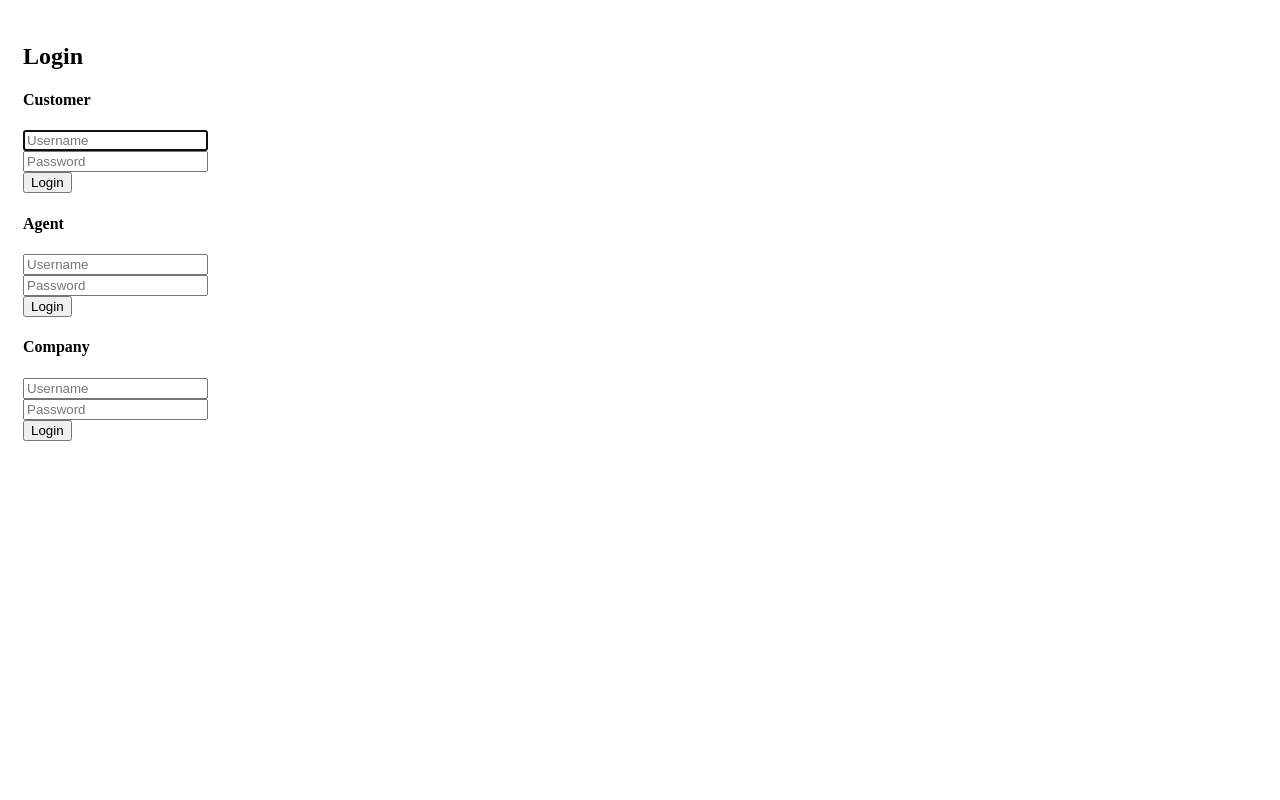
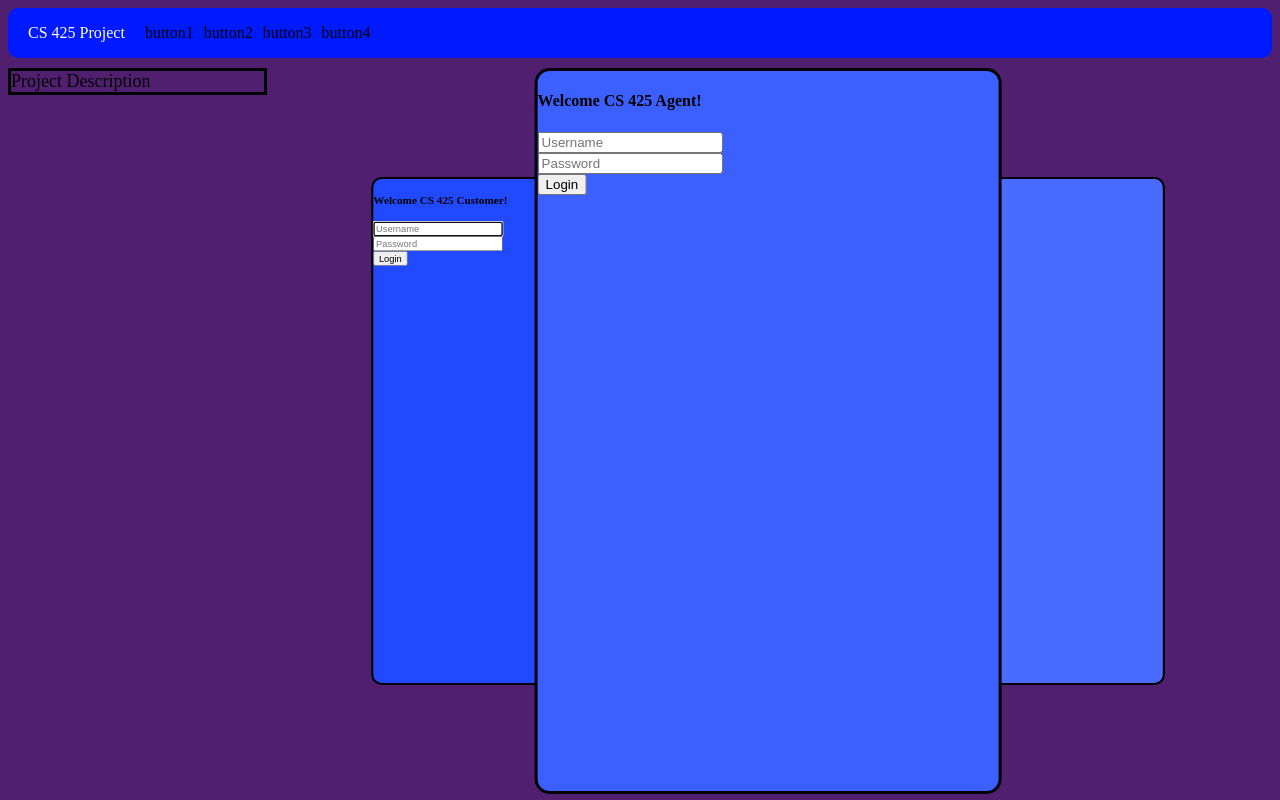
Before and after one commit to ratanakhek22/CS425-Project, a Django app: page / in a window 1280 px wide. Run offline with Django 4.2, Linux system fonts and the light colour scheme.

Commit message:
did some css and html

```diff
--- /dev/null
+++ b/real_estate/static/real_estate/loginEvents.js
@@ -0,0 +1,3 @@
+document.addEventListener('DOMContentLoaded', () => {
+
+})
--- a/real_estate/templates/real_estate/default.html
+++ b/real_estate/templates/real_estate/default.html
@@ -4,13 +4,30 @@
 <html lang="en">
     <head>
         <title>Reat Estate</title>
+        {% block style %}
+        {% endblock %}
         {% block static %}
         {% endblock %}
     </head>
-    <body>
-        <div>
-            {% block body %}
-            {% endblock %}
+    <body style="background-color: rgb(81, 31, 112)">
+        <div id="nav-bar">
+            <div style="margin-left: 20px; margin-right: 10px; color: white;">
+                CS 425 Project
+            </div>
+            <div>
+                button1
+            </div>
+            <div>
+                button2
+            </div>
+            <div>
+                button3
+            </div>
+            <div>
+                button4
+            </div>
         </div>
+        {% block body %}
+        {% endblock %}
     </body>
 </html>
--- a/real_estate/templates/real_estate/login.html
+++ b/real_estate/templates/real_estate/login.html
@@ -1,15 +1,78 @@
-<!DOCTYPE html>
-<html lang="en">
-    <head>
-        <title>Real Estate</title>
-    </head>
-    <body>
-        <div style="width: 100%; height: auto; padding: 15px;">
-            <h2>Login</h2>
+{% extends "real_estate/default.html" %}
+{% load static %}
 
-            <form action="{% url 'login' %}" method="post">
+{% block static %}
+<script src="{% static 'real_estate/loginEvents.js' %}"></script>
+{% endblock %}
+
+{% block style %}
+<style>
+    .login-block {
+        height: 100%;
+        width: 45%;
+        border-style: solid;
+        border-radius: 15px;
+        position: absolute;
+    }
+
+    #customer-block {
+        left: 50%;
+        transform: translateX(-100%) scale(0.7);
+        background-color: rgb(33, 73, 255);
+    }
+
+    #company-block {
+        left: 50%;
+        transform: translateX(0%) scale(0.7);
+        background-color: rgb(74, 107, 255);
+    }
+
+    #agent-block {
+        left: 50%;
+        transform: translateX(-50%);
+        background-color: rgb(60, 95, 255);
+    }
+
+    #login-container {
+        width: 80%;
+        height: 90%;
+        position: absolute;
+        right: 0;
+    }
+
+    #info-bar {
+        width: 20%;
+        height: 90%;
+        border: solid;
+        font-size: 18px;
+    }
+
+    #nav-bar {
+        width: 100%;
+        height: 30px;
+        background-color: rgb(0, 26, 255);
+        border-radius: 10px;
+        margin-bottom: 10px;
+        padding-top: 10px;
+        padding-bottom: 10px;
+        display: flex;
+        flex-direction: row;
+        align-items: center;
+        justify-content: flex-start;
+        gap: 10px;
+    }
+</style>
+{% endblock %}
+
+{% block body %}
+<div style="display: flex; flex-direction: row;">
+    <div id="info-bar">
+        Project Description
+    </div>
+    <div id="login-container">
+        <form id="customer-block" class="login-block" action="{% url 'login' %}" method="post">
             {% csrf_token %}
-                <h4>Customer</h4>
+            <h4>Welcome CS 425 Customer!</h4>
             <div>
                 <input autofocus type="text" name="username" placeholder="Username">
             </div>
@@ -20,9 +83,22 @@
             <input type="submit" value="Login">
         </form>
 
-            <form action="{% url 'login' %}" method="post">
+        <form id="company-block" class="login-block" action="{% url 'login' %}" method="post">
             {% csrf_token %}
-                <h4>Agent</h4>
+            <h4>Welcome CS 425 Company!</h4>
+            <div>
+                <input autofocus type="text" name="username" placeholder="Username">
+            </div>
+            <div>
+                <input type="password" name="password" placeholder="Password">
+            </div>
+            <input type="hidden" name="user_type" value="company">
+            <input type="submit" value="Login">
+        </form>
+
+        <form id="agent-block" class="login-block" action="{% url 'login' %}" method="post">
+            {% csrf_token %}
+            <h4>Welcome CS 425 Agent!</h4>
             <div>
                 <input autofocus type="text" name="username" placeholder="Username">
             </div>
@@ -32,19 +108,6 @@
             <input type="hidden" name="user_type" value="agent">
             <input type="submit" value="Login">
         </form>
-
-            <form action="{% url 'login' %}" method="post">
-                {% csrf_token %}
-                <h4>Company</h4>
-                <div>
-                    <input autofocus type="text" name="username" placeholder="Username">
     </div>
-                <div>
-                    <input type="password" name="password" placeholder="Password">
 </div>
-                <input type="hidden" name="user_type" value="company">
-                <input type="submit" value="Login">
-            </form>
-        </div>
-    </body>
-</html>
+{% endblock %}
```
Also changed, not shown: real_estate/templates/real_estate/register.html (+9 -6 lines). Lines whose indentation alone changed are shown as unchanged.
